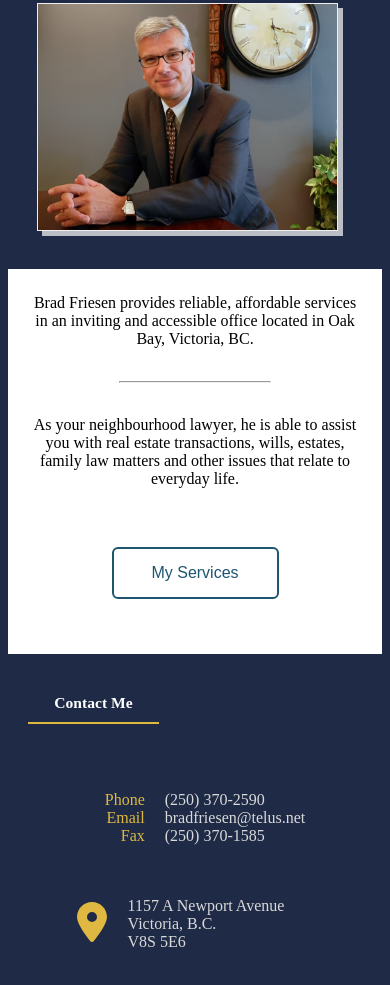
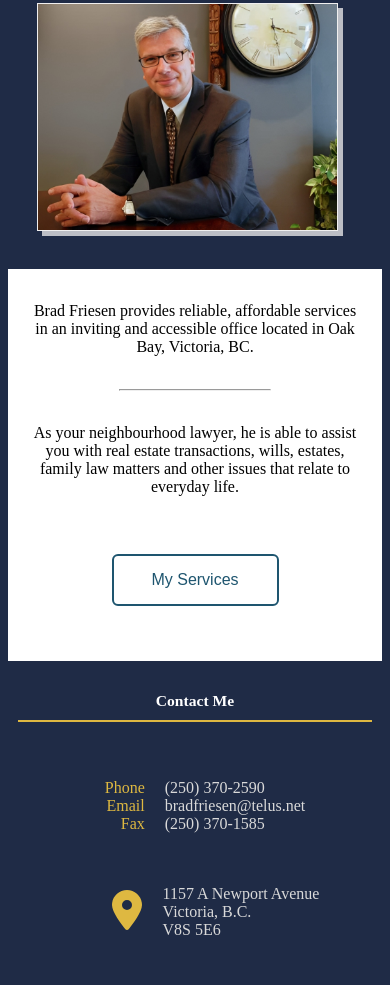
Before and after one commit to annnafriesen/BradFriesenWebsite, a plain HTML site: page Content/home.html in a window 390 px wide. Shown: the part 369-1354 px from the top of the page. Drawn offline with Linux system fonts and the light colour scheme.

Commit message:
changed flex direction of fotoer for small screens

```diff
--- a/Content/global_styles.css
+++ b/Content/global_styles.css
@@ -247,14 +247,13 @@ img {
 #contact-me {
     text-align: center;
     font-size: clamp(12px, 4vw, 25px);
-    padding: 20px;
-    width: 35%;
     color: white;
 }
 
 #contact-me h4 {
     padding-bottom: 10px;
     border-bottom: 2px solid var(--tertiary-color);
+    width: 100%;
 }
 
 #location_icon {
--- a/Content/home.html
+++ b/Content/home.html
@@ -71,7 +71,7 @@
 </body>
 
 <footer class="footer">
-    <div id="contact-me">
+    <div class="footer-section" id="contact-me">
         <h4>Contact Me</h4>
     </div>
     <div class="footer-section">
--- a/Content/styles_home.css
+++ b/Content/styles_home.css
@@ -34,7 +34,7 @@ h4 {
 .general_info {
     background-color: white;
     text-align: center;
-    padding: 2% 0% 4% 0%;
+    padding: 4% 0% 4% 0%;
 }
 
 .general_info p {
@@ -96,18 +96,17 @@ ul {
 .footer {
     display: flex;
     justify-content: space-between;
-    align-items: flex-start;
     flex-wrap: wrap;
     background-color: var(--main-color);
     color: #d9d9d9;
-    /* padding: 0px 40px; */
 }
 
 .footer-section {
     flex: 1;
-    padding: 40px;
+    padding: 40px 0px;
     display: flex;
     justify-content: center;
+    flex-direction: row;
 }
 
 #contact-me {
@@ -189,6 +188,16 @@ ul {
     .footer-section {
         justify-content: center;
         padding: 10px;
+        align-items: center;
+    }
+
+    .footer {
+        flex-direction: column;
+        justify-content: center;
+    }
+
+    #location-details {
+        padding-left: 70px;
     }
 
 }
```
